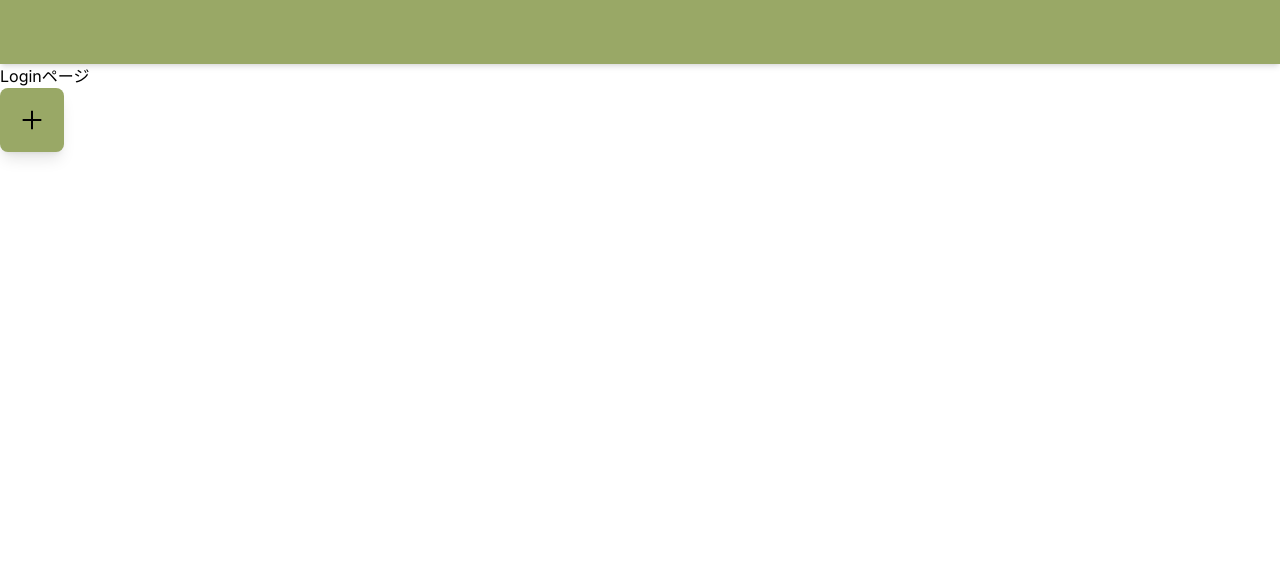
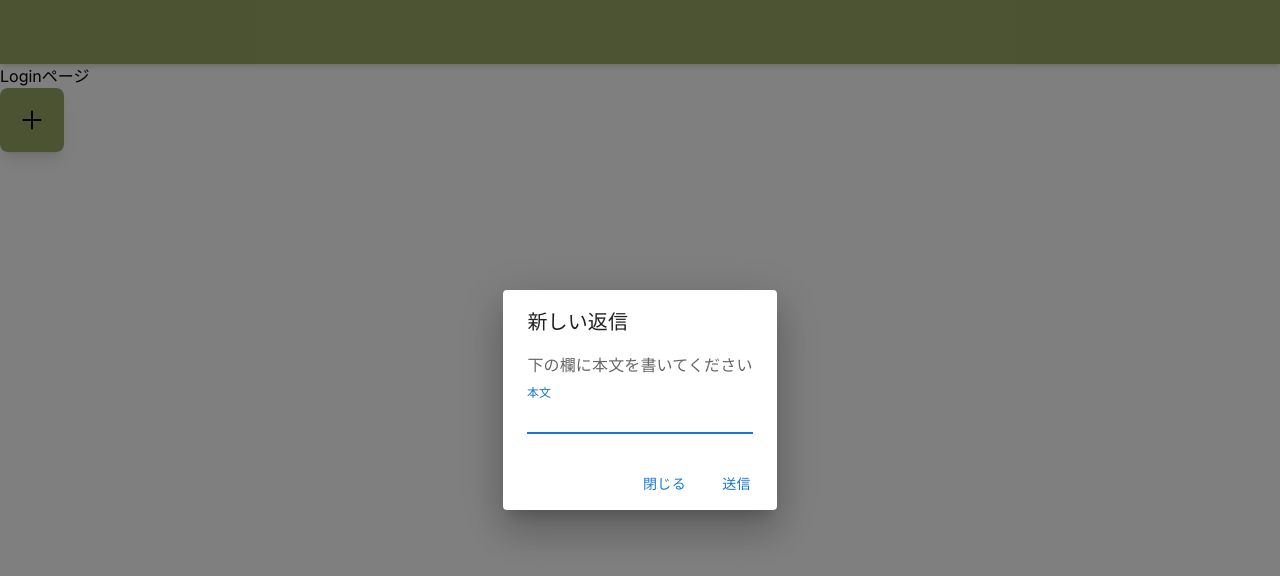
Before and after one commit to prapro-ou/castella-frontend, a Next.js app: page / in a window 1280 px wide. Shown: the top 576 px of the page. Built offline with nearby package versions, Linux system fonts and the light colour scheme.

Commit message:
[fux] 確認コードを変更

```diff
--- a/app/page.js
+++ b/app/page.js
@@ -7,15 +7,17 @@ import { useState } from "react";
 
 export default function Home() {
 
-  const [openDialog,setOpenDialog]=useState(false);
+  const [openDialog,setOpenDialog]=useState(true);
 
   function onClickAdd(){
+    console.log("Add Clicked");
     setOpenDialog(true);
   }
   function onClickCancel(){
-    console.log("Canceled");
+    console.log("Cancel Clicked");
   }
   function onClickSend(text){
+    console.log("Send Clicked");
     console.log(text);
   }
 
```
